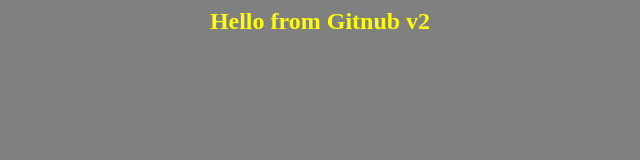
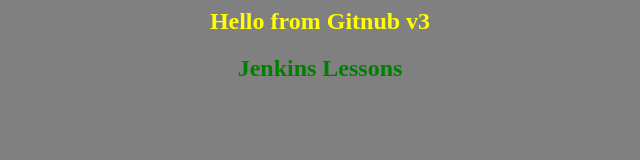
Before and after one commit to martsavy/for-jenkins, a plain HTML site: page index.html in a window 1280 px wide. Shown: the whole page, without its empty margins (320-960 px from the left). Drawn offline with Linux system fonts and the light colour scheme.

Commit message:
Add second line to index.html.

```diff
--- a/index.html
+++ b/index.html
@@ -4,7 +4,8 @@
     </head>
     <body bgcolor=grey>
     <center>
-        <h2><font color=yellow>Hello from Gitnub v2</font></h2>
+        <h2><font color=yellow>Hello from Gitnub v3</font></h2>
+	<h2><font color=green>Jenkins Lessons<br></font></h2>
     </center>
     </body>
 </html>
```
